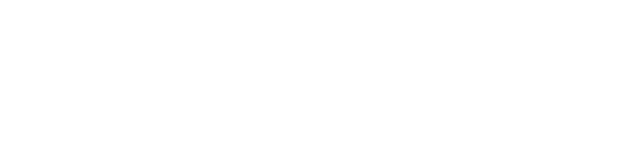
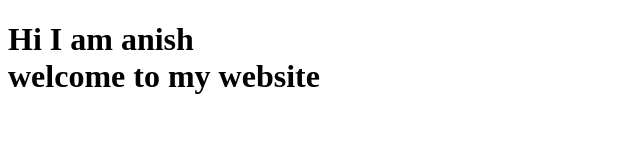
Before and after one commit to anishsharma5/portfolio, a plain HTML site: page index.html in a window 1280 px wide. Shown: the whole page, without its empty margins (0-640 px from the left). Drawn offline with Linux system fonts and the light colour scheme.

Commit message:
Added few updates

```diff
--- a/index.html
+++ b/index.html
@@ -4,9 +4,11 @@
     <meta charset="UTF-8">
     <meta http-equiv="X-UA-Compatible" content="IE=edge">
     <meta name="viewport" content="width=device-width, initial-scale=1.0">
-    <title>Document</title>
+    <title>Portfolio</title>
 </head>
 <body>
 
+    <h1>Hi I am anish <br> welcome to my website</h1>
+
 </body>
 </html>
```
